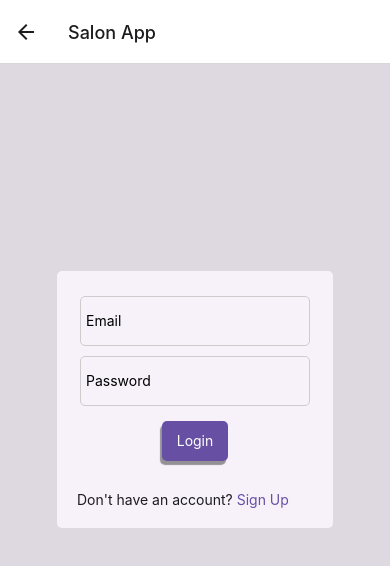
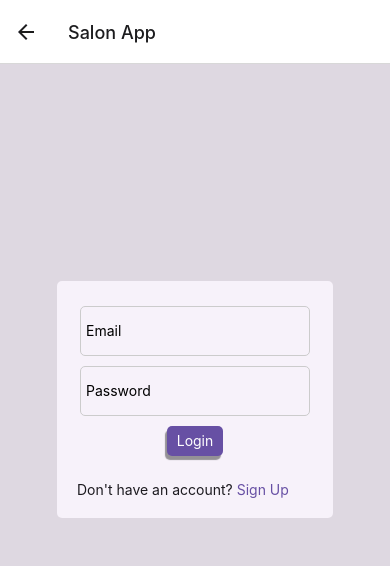
Before and after one commit to HarisHorozovic/salon-notes, a React Native app: screen / in a window 390 px wide. Shown: the top 566 px of the page. Built offline with nearby package versions, Linux system fonts and the light colour scheme.

Commit message:
Icon and button sizes fixes, homepage search input size fix

```diff
--- a/src/components/Icon/index.tsx
+++ b/src/components/Icon/index.tsx
@@ -22,7 +22,7 @@ export default function Icon({
       return (
         <FontAwesomeIcon
           name={name}
-          size={size || 24}
+          size={size || 16}
           color={color || baseColor}
           style={style}
         />
@@ -31,7 +31,7 @@ export default function Icon({
       return (
         <AntDesignIcon
           name={name}
-          size={size || 24}
+          size={size || 16}
           color={color || baseColor}
           style={style}
         />
@@ -40,7 +40,7 @@ export default function Icon({
       return (
         <IonicIcon
           name={name}
-          size={size || 24}
+          size={size || 16}
           color={color || baseColor}
           style={style}
         />
@@ -49,7 +49,7 @@ export default function Icon({
       return (
         <EntypoIcon
           name={name}
-          size={size || 24}
+          size={size || 16}
           color={color || baseColor}
           style={style}
         />
--- a/src/screens/HomeScreen.tsx
+++ b/src/screens/HomeScreen.tsx
@@ -53,10 +53,16 @@ const HomeScreen = ({navigation}) => {
 
   return (
     <AppLayout>
-      <View style={{flexDirection: 'row'}}>
+      <View style={{flexDirection: 'row', paddingHorizontal: 20}}>
         <View style={{flexDirection: 'row', flex: 1}}>
           <Input
-            style={{flex: 1}}
+            style={{
+              flex: 1,
+              height: 30,
+              lineHeight: 30,
+              fontSize: 12,
+              paddingVertical: 2,
+            }}
             placeholder="Search"
             onChangeText={setSearch}
             value={search}
@@ -89,6 +95,7 @@ const HomeScreen = ({navigation}) => {
           <Icon
             iconProvider="entypo"
             name="add-to-list"
+            size={16}
             color={
               isDarkMode
                 ? colors.dark.button.primary.color
--- a/src/styles/index.ts
+++ b/src/styles/index.ts
@@ -60,10 +60,10 @@ export const getStyleWithScheme = (
   const colorScheme = isDarkMode ? colors.dark : colors.light;
   return StyleSheet.create({
     button: {
-      height: 40,
+      height: 30,
       ...colorScheme.button[scheme],
-      paddingVertical: 5,
-      paddingHorizontal: 15,
+      paddingVertical: 0,
+      paddingHorizontal: 10,
       alignItems: 'center',
       justifyContent: 'center',
       borderRadius: 5,
@@ -72,7 +72,7 @@ export const getStyleWithScheme = (
       shadowOpacity: 1,
       shadowRadius: 1,
       elevation: 5,
-      margin: 10,
+      margin: 5,
       opacity: disabled ? 0.7 : 1,
     },
   });
```
